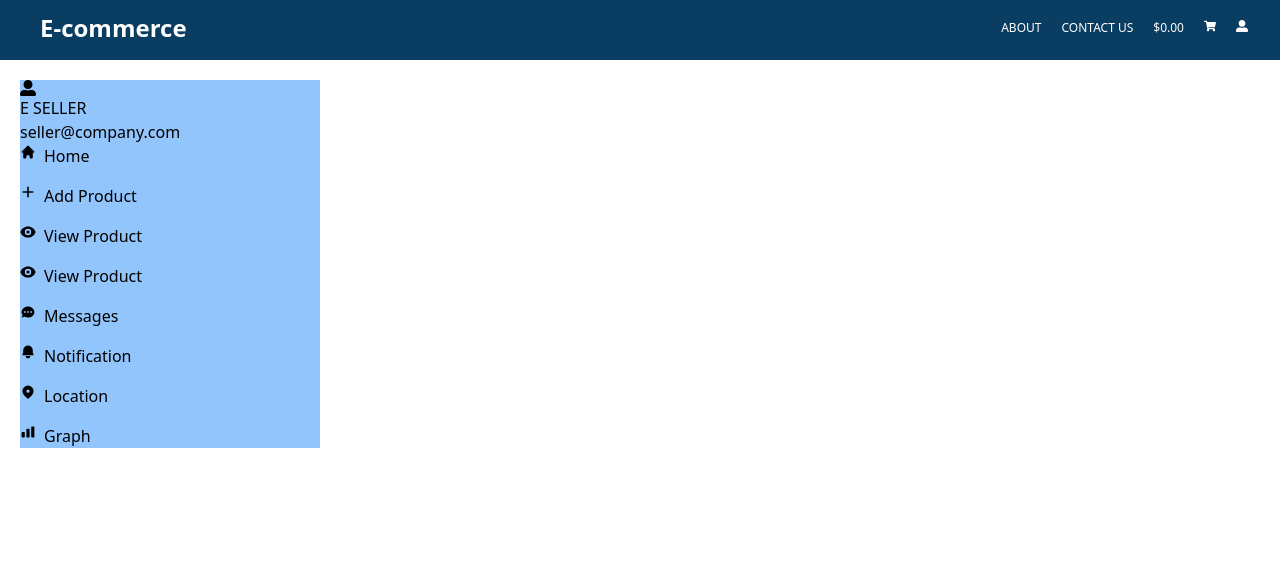
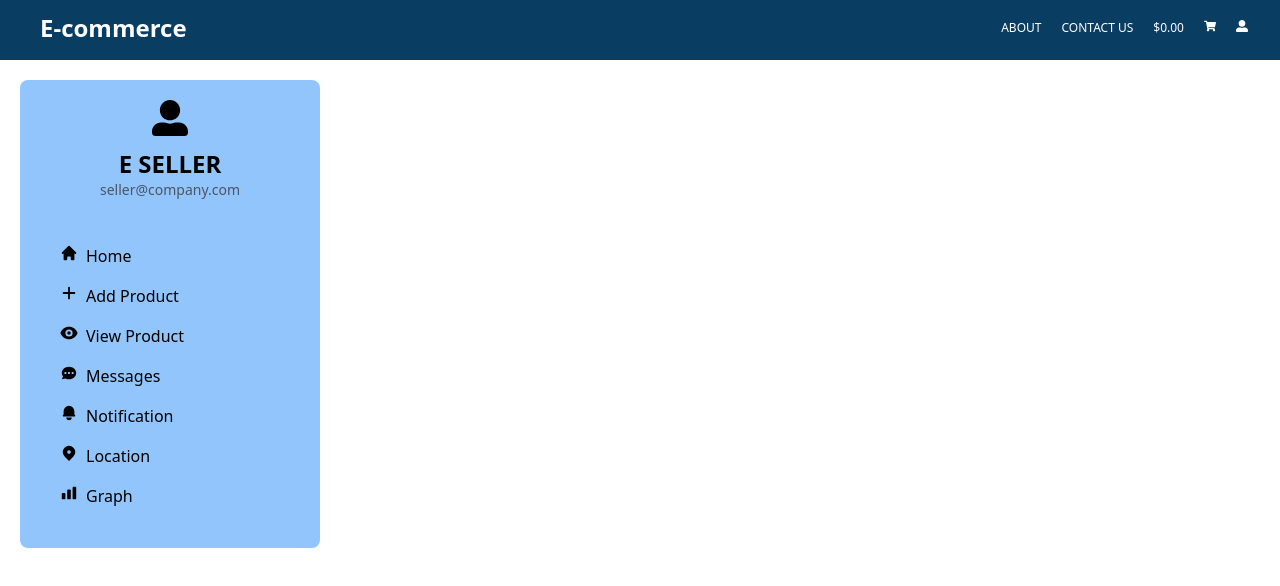
Before and after one commit to Philemon-ndayishimiye/DynE-commerce, a React (Create React App) app: page /seller in a window 1280 px wide. Shown: the top 586 px of the page. Built offline with nearby package versions, Linux system fonts and the light colour scheme.

Commit message:
progress

```diff
--- a/src/Components/Seller/SellerPortal.js
+++ b/src/Components/Seller/SellerPortal.js
@@ -1,5 +1,6 @@
 import React from 'react'
 import sellerSidebar from './sellerSidebar'
+
 
 export default function SellerPortal() {
   return (
--- a/src/Components/Seller/sellerSidebar.js
+++ b/src/Components/Seller/sellerSidebar.js
@@ -3,27 +3,30 @@ import{ HiHome, HiPlus, HiEye, HiChat, HiBell, HiLocationMarker, HiChartBar} fro
 import { FaUserAlt } from "react-icons/fa";
 import { Link } from 'react-router-dom';
 
+
 export default function SellerSidebar() {
 
   return(
 
-     <div className= "bg-blue-300  w-[300px] ml-[20px] mt-[20px]">
-      <FaUserAlt/>
-      <div>
-        <h4>E SELLER</h4>
-        <h5>seller@company.com</h5>
 
-    </div>
-       <div  className="space-y-4">
-         <div> <Link className="flex"> <HiHome  className="mr-2"/> Home</Link></div>
-         <div><Link className="flex"><HiPlus className="mr-2"/>Add Product</Link></div>
-         <div><Link className="flex"><HiEye className="mr-2"/>View Product</Link></div>
-         <div><Link className="flex"><HiEye className="mr-2"/>View Product</Link></div>
-         <div><Link className="flex"><HiChat className="mr-2"/>Messages</Link></div>
-         <div><Link className="flex"><HiBell className="mr-2"/>Notification</Link></div>
-         <div><Link className="flex"><HiLocationMarker className="mr-2"/>Location</Link></div>
-         <div><Link className="flex"><HiChartBar className="mr-2"/>Graph</Link></div>
+     <div className= "bg-blue-300 text-center w-[300px] ml-5 mt-5 p-5 rounded-lg">
+
+      <FaUserAlt className="text-4xl text-gray mx-auto"/>
+      <div className="text-black-500">
+        <div><h4 className= "text-2xl font-bold text-black mt-3">E SELLER</h4></div>
+        <div><p className="text-sm text-gray-600 mb-6">seller@company.com</p></div>
+
+    </div >
+       <div  className="space-y-4 justify-center p-[20px]">
+         <div> <Link className="flex "> <HiHome  className="mr-2 text-lg"/> Home</Link></div>
+         <div><Link className="flex "><HiPlus className="mr-2 text-lg"/>Add Product</Link></div>
+         <div><Link className="flex"><HiEye className="mr-2 text-lg"/>View Product</Link></div>
+         <div><Link className="flex"><HiChat className="mr-2 text-lg"/>Messages</Link></div>
+         <div><Link className="flex"><HiBell className="mr-2 text-lg"/>Notification</Link></div>
+         <div><Link className="flex"><HiLocationMarker className="mr-2 text-lg"/>Location</Link></div>
+         <div><Link className="flex"><HiChartBar className="mr-2 text-lg"/>Graph</Link></div>
        </div>
      </div>
+
   )
 }
```
